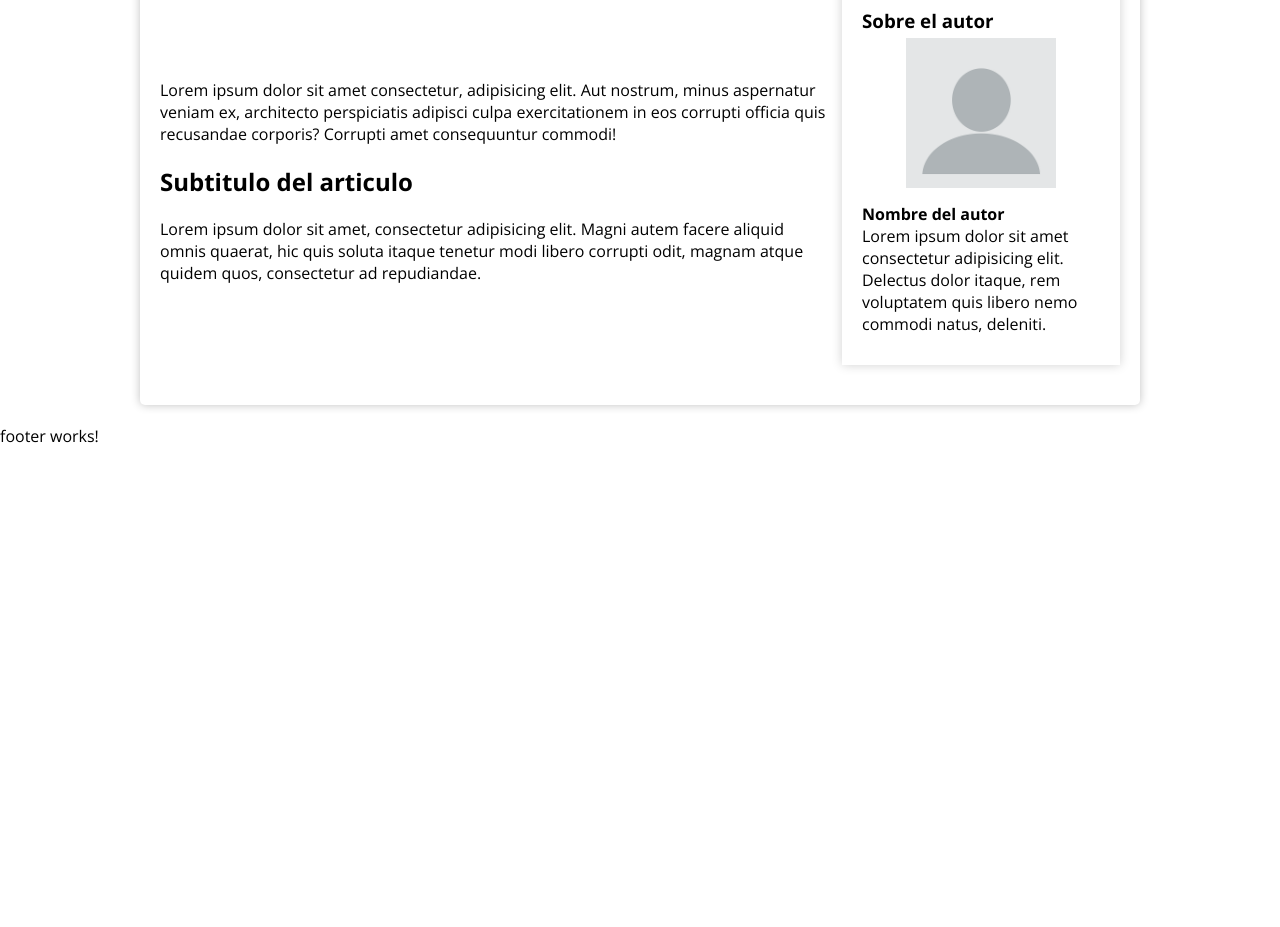
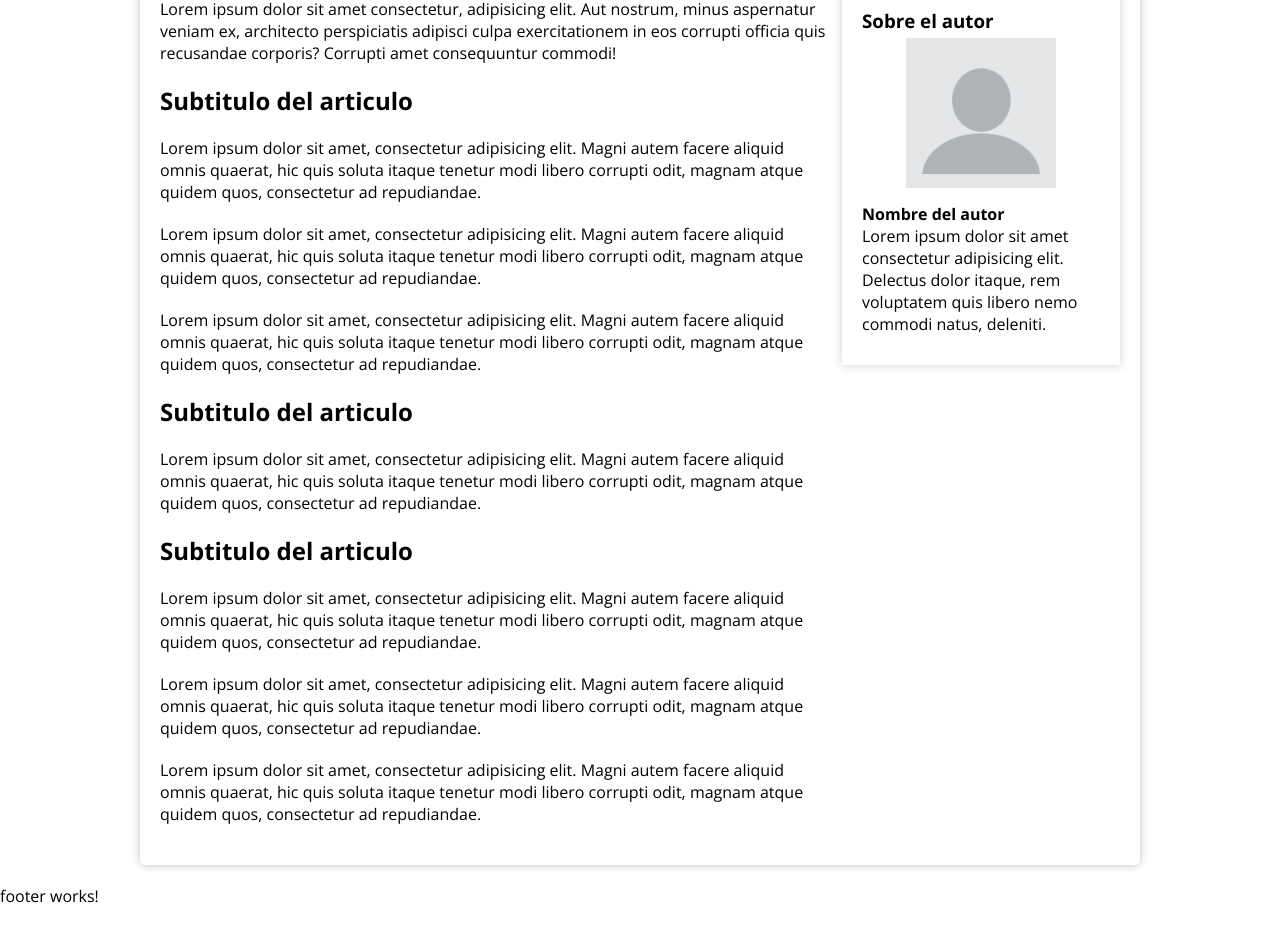
Before and after one commit to LisoProgrammer/blog_front, an Angular app: page / in a window 1280 px wide. Shown: the part 476-1403 px from the top of the page. Before the commit the page ends 943 px from the top, so only its background shows below. Built offline with nearby package versions, Linux system fonts and the light colour scheme.

Commit message:
El aside se queda fijo al bajar el scroll

```diff
--- a/src/app/articulo/articulo.component.css
+++ b/src/app/articulo/articulo.component.css
@@ -17,6 +17,8 @@
     width: 30%;
     padding: 0px 0px 0px 10px;
     margin: 10px 0px;
+    position: sticky;
+    top: 15px;
 }
 .container main{
     width: 70%;
--- a/src/app/articulo/articulo.component.html
+++ b/src/app/articulo/articulo.component.html
@@ -13,7 +13,7 @@
         <p><b>Publicado: </b> <span>12 de julio de 2030 - 5:00 p.m.</span><b> Por: </b><span>Usuario Identificado</span></p>
         <hr>
     </div>
-    <div class="flex">
+    <div class="flex" style="align-items: flex-start;">
         <main>
             <p>
                 Lorem ipsum dolor sit amet consectetur, adipisicing elit. Aut nostrum, minus aspernatur veniam ex, architecto perspiciatis adipisci culpa exercitationem in eos corrupti officia quis recusandae corporis? Corrupti amet consequuntur commodi!
@@ -21,6 +21,18 @@
             <h2>
                 Subtitulo del articulo
             </h2>
+            <p>Lorem ipsum dolor sit amet, consectetur adipisicing elit. Magni autem facere aliquid omnis quaerat, hic quis soluta itaque tenetur modi libero corrupti odit, magnam atque quidem quos, consectetur ad repudiandae.</p>
+            <p>Lorem ipsum dolor sit amet, consectetur adipisicing elit. Magni autem facere aliquid omnis quaerat, hic quis soluta itaque tenetur modi libero corrupti odit, magnam atque quidem quos, consectetur ad repudiandae.</p>
+            <p>Lorem ipsum dolor sit amet, consectetur adipisicing elit. Magni autem facere aliquid omnis quaerat, hic quis soluta itaque tenetur modi libero corrupti odit, magnam atque quidem quos, consectetur ad repudiandae.</p>
+            <h2>
+                Subtitulo del articulo
+            </h2>
+            <p>Lorem ipsum dolor sit amet, consectetur adipisicing elit. Magni autem facere aliquid omnis quaerat, hic quis soluta itaque tenetur modi libero corrupti odit, magnam atque quidem quos, consectetur ad repudiandae.</p>
+            <h2>
+                Subtitulo del articulo
+            </h2>
+            <p>Lorem ipsum dolor sit amet, consectetur adipisicing elit. Magni autem facere aliquid omnis quaerat, hic quis soluta itaque tenetur modi libero corrupti odit, magnam atque quidem quos, consectetur ad repudiandae.</p>
+            <p>Lorem ipsum dolor sit amet, consectetur adipisicing elit. Magni autem facere aliquid omnis quaerat, hic quis soluta itaque tenetur modi libero corrupti odit, magnam atque quidem quos, consectetur ad repudiandae.</p>
             <p>Lorem ipsum dolor sit amet, consectetur adipisicing elit. Magni autem facere aliquid omnis quaerat, hic quis soluta itaque tenetur modi libero corrupti odit, magnam atque quidem quos, consectetur ad repudiandae.</p>
         </main>
         <aside>
```
